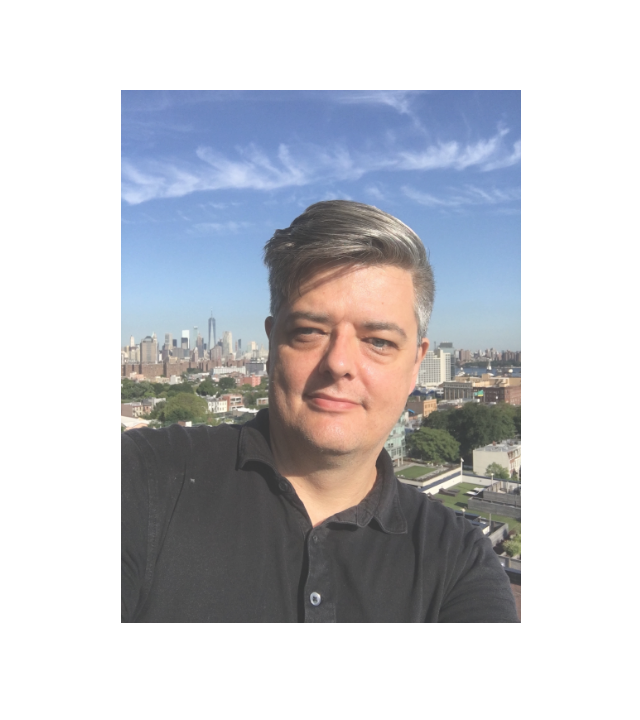
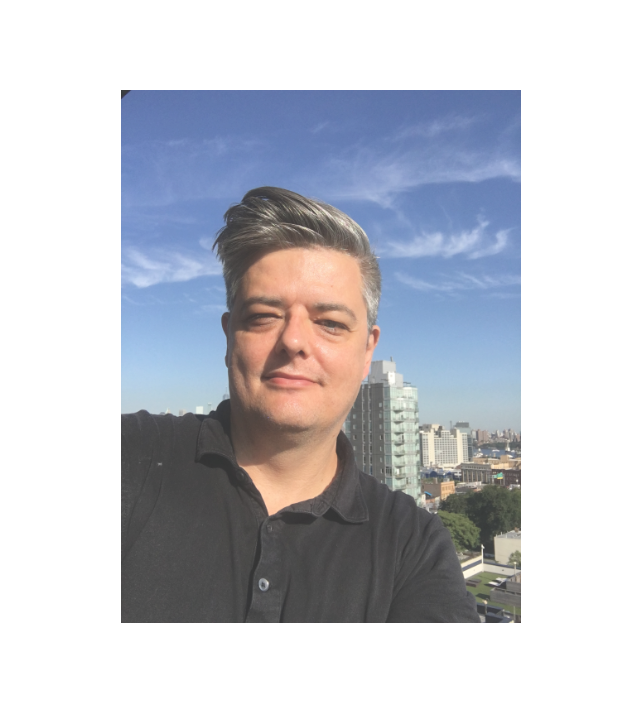
Before and after one commit to dsound-zz/profilePage, a plain HTML site: page index.html in a window 1280 px wide. Shown: the top 720 px of the page, without its empty margins (319-959 px from the left). Drawn offline with Linux system fonts and the light colour scheme.

Commit message:
added new profile photo

```diff
--- a/index.html
+++ b/index.html
@@ -29,7 +29,7 @@
 
         </div>
         <div class="profile-pic">
-            <img src="src/photos/IMG_5532-rotated.jpg" alt="Demian Sims image"
+            <img src="src/photos/IMG_4310.jpg" alt="Demian Sims image"
                 width="400" height="auto">
         </div>
     </header>
```
Also changed, not shown: src/photos/IMG_4310.JPG (added).
